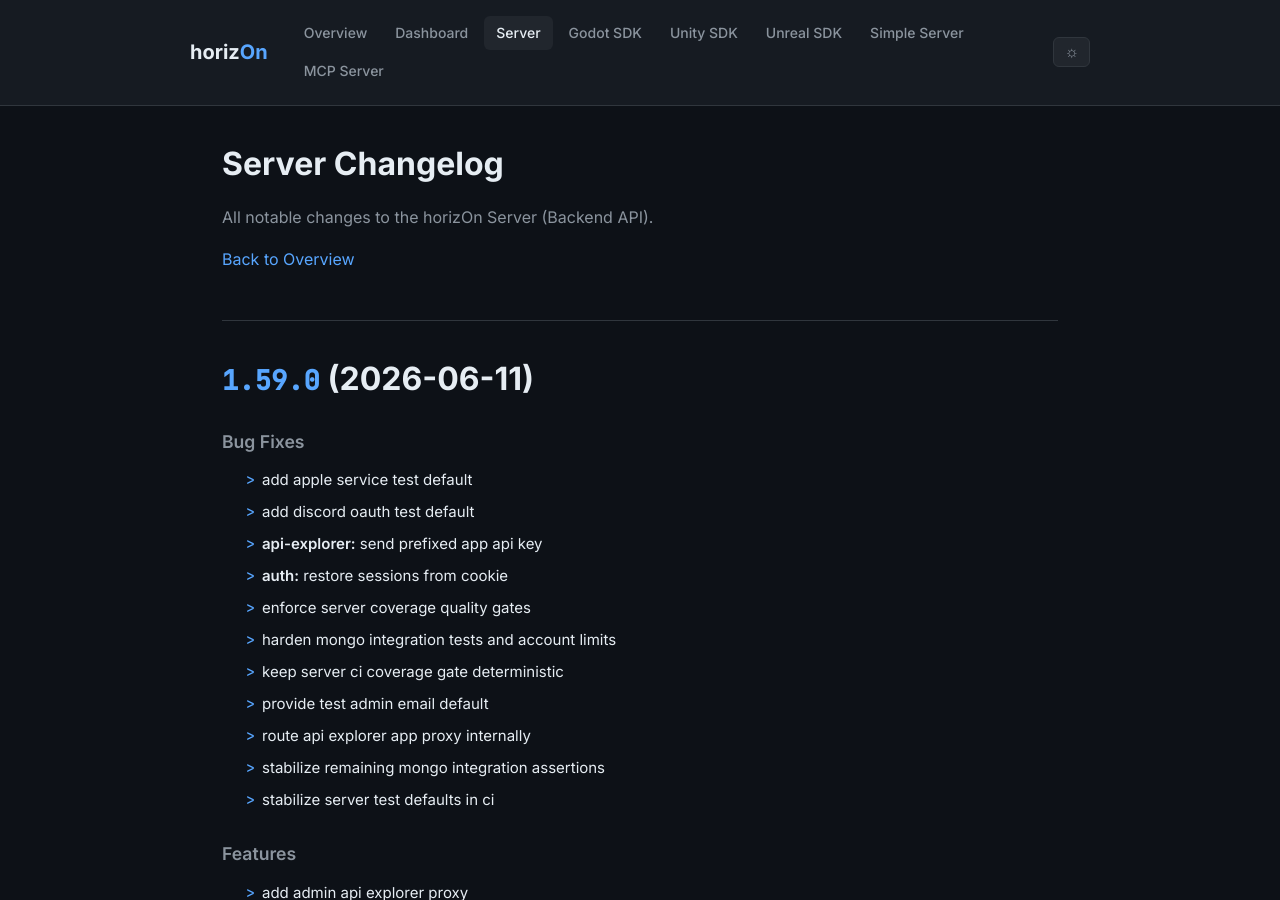
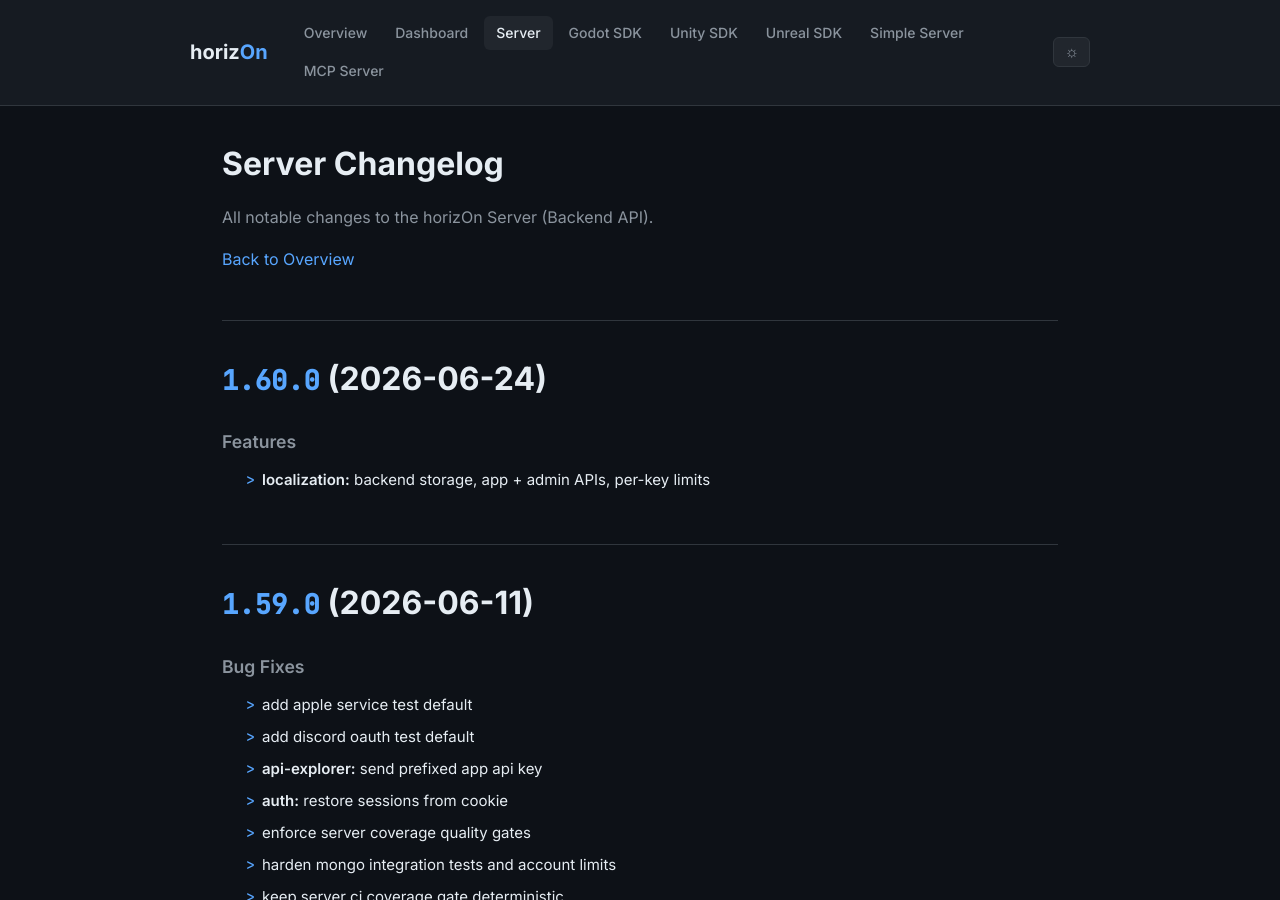
Before and after one commit to ProjectMakersDE/horizOn-Changelog, a Jekyll site: the page built from server-changelog.md, in a window 1280 px wide and 900 px high. Built offline with Jekyll 4.4.1, drawn with Linux system fonts in a browser that asks for light colours.

Commit message:
chore: sync changelogs [skip ci]

```diff
--- a/server-changelog.md
+++ b/server-changelog.md
@@ -8,6 +8,13 @@ title: Server Changelog
 All notable changes to the horizOn Server (Backend API).
 
 [Back to Overview](.)
+
+# [1.60.0](https://github.com/ProjectMakersDE/horizOn-Server/compare/v1.59.0...v1.60.0) (2026-06-24)
+
+
+### Features
+
+* **localization:** backend storage, app + admin APIs, per-key limits ([e5a195a](https://github.com/ProjectMakersDE/horizOn-Server/commit/e5a195ae4f6952f17e830f38807afe189a14d652))
 
 # [1.59.0](https://github.com/ProjectMakersDE/horizOn-Server/compare/v1.58.0...v1.59.0) (2026-06-11)
 
```
Also changed, not shown: index.md (+1 -1 lines).
